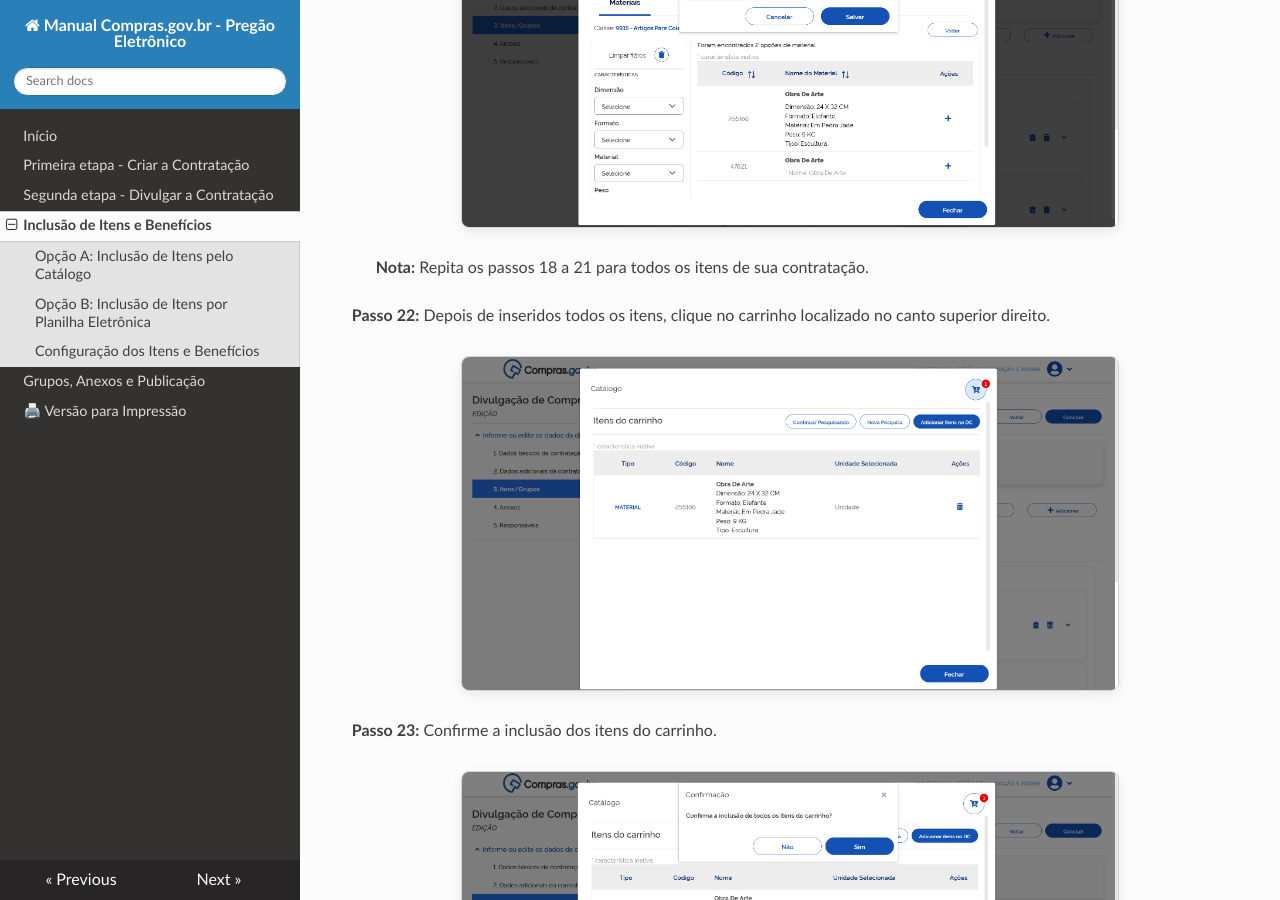
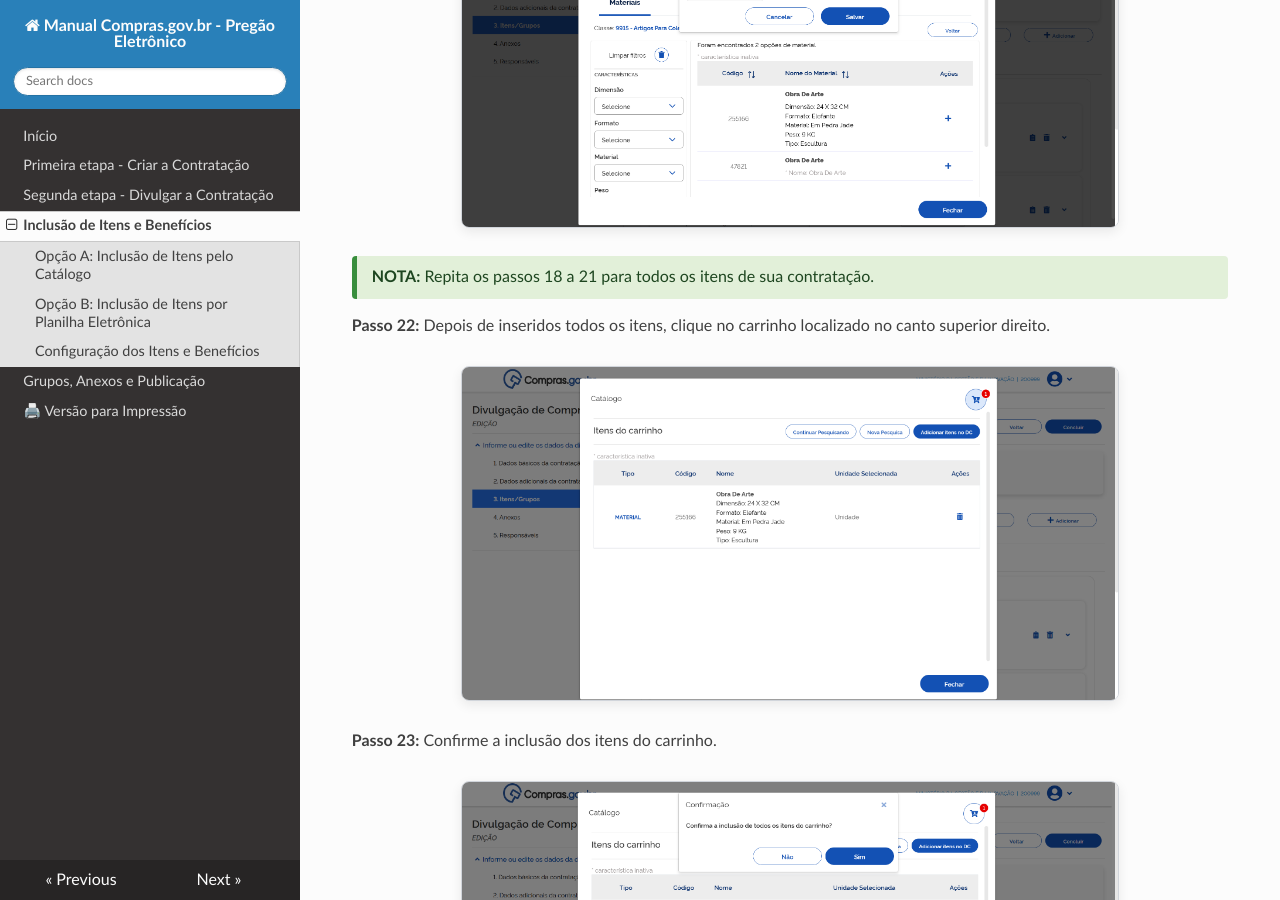
Before and after one commit to emilix10-bit/manual-compras-pregao-estilos, an MkDocs documentation site: the page built from docs/03-inclusao-itens.md, in a window 1280 px wide and 900 px high, scrolled down 2178 px. Built offline with MkDocs 1.6.1, drawn with Linux system fonts in a browser that asks for light colours; nearby versions of some CDN libraries.

Commit message:
Update 03-inclusao-itens.md

```diff
--- a/docs/03-inclusao-itens.md
+++ b/docs/03-inclusao-itens.md
@@ -29,7 +29,9 @@ Existem duas formas de incluir itens na sua contratação: diretamente pelo **Ca
 
 ![Salvar unidade e valor unitário](Imagens/22-Inclusao-de-itens-Catalogo.png)
 
-> **Nota:** Repita os passos 18 a 21 para todos os itens de sua contratação.
+<div style="background-color: #e2f0d9; border-left: 5px solid #388e3c; padding: 12px 15px; margin: 15px 0; border-radius: 4px; color: #1e4620;">
+  <strong>NOTA:</strong> Repita os passos 18 a 21 para todos os itens de sua contratação.
+</div>
 
 **Passo 22:** Depois de inseridos todos os itens, clique no carrinho localizado no canto superior direito.
 
```
